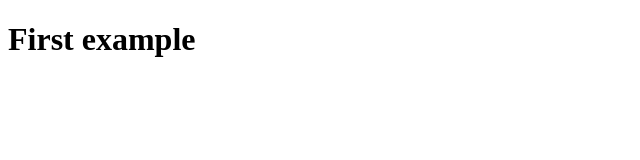
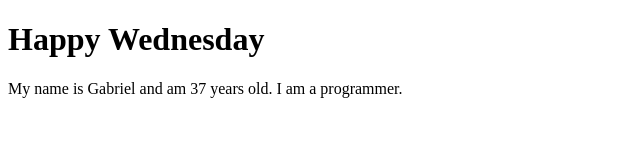
Before and after one commit to gacanepa/javascript-exercises, a plain HTML site: page chapter1/html/index.html in a window 1280 px wide. Shown: the whole page, without its empty margins (0-640 px from the left). Drawn offline with Linux system fonts and the light colour scheme.

Commit message:
Updated README with links, camelCase names for functions + one extra example for Chapter 1

```diff
--- a/chapter1/html/index.html
+++ b/chapter1/html/index.html
@@ -1,12 +1,12 @@
 <!DOCTYPE html>
 <html lang = "en-US">
-  <head>
-	<meta charset = "UTF-8">
-	<title>Chapter 1</title>
-  </head>
+<head>
+  <meta charset = "UTF-8">
+  <title>Chapter 1</title>
+</head>
 <body>
-  <h1>First example</h1>
-  <h3></h3>
-  <script src="test.js"></script>
+  <h1 id="header"></h1>
+  <p></p>
+  <script src="../js/test.js"></script>
 </body>
 </html>
--- a/chapter1/js/test.js
+++ b/chapter1/js/test.js
@@ -1,19 +1,37 @@
-/* Function declaration
-   ====================
-SayHi requires 3 parameters: your name, age, and profession (in that order).
+/* Function declarations
+   =====================
+sayHi requires 3 parameters: your name, age, and profession (in that order).
 In the function definition, these 3 parameters are named a, b, and c.
 The function returns a greeting using those values.
+
+getDayOfWeek returns the current day of the week (Sunday = 0 through Saturday = 6)
+
 */
-function SayHi(a,b,c){
+function sayHi(a, b, c){
 	var person = {name: a, age: b, profession: c};
 	return 'My name is ' + person.name + ' and am ' + person.age + ' years old. I am a ' + person.profession + '.';
+}
+
+function getDayOfWeek() {
+    var d = new Date();
+    var weekDay = ["Sunday", "Monday", "Tuesday", "Wednesday", "Thursday", "Friday", "Saturday"];
+    return "Happy " + weekDay[d.getDay()];
 }
 
 /* Object definition
    =================
 introducingMyself is an object variable that gets the first h3 element in the
 document. This element has a property called textContent where we will show
-the result of calling SayHi with the indicated parameters.
+the result of calling sayHi with the indicated parameters.
+
+It is important to note that textContent sets or returns the text content of the specified node
+and all its descendants, whereas innerHTML property sets or returns the HTML content of an element.
+
+mainHeader stores the element with the ID of "header". We will use its innerHTML
+property to display the output of getDayOfWeek.
 */
-var introducingMyself = document.querySelector('h3');
-introducingMyself.textContent = SayHi('Gabriel', 33, 'programmer');
+var introducingMyself = document.querySelector('p'); // Document.querySelector(): https://developer.mozilla.org/en-US/docs/Web/API/Document/querySelector
+introducingMyself.textContent = sayHi('Gabriel', 37, 'programmer');
+
+var mainHeader = document.getElementById("header"); // Document.getElementById(): https://developer.mozilla.org/en-US/docs/Web/API/Document/getElementById
+mainHeader.innerHTML = getDayOfWeek();
```
Also changed, not shown: 1 other file.
